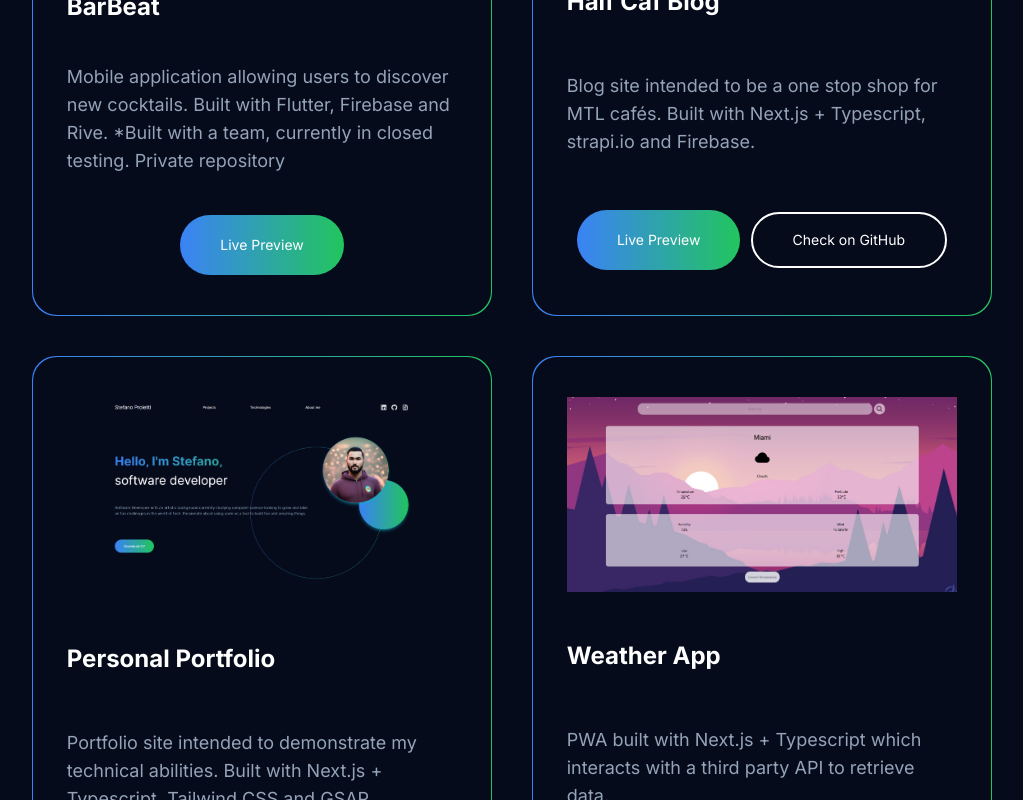
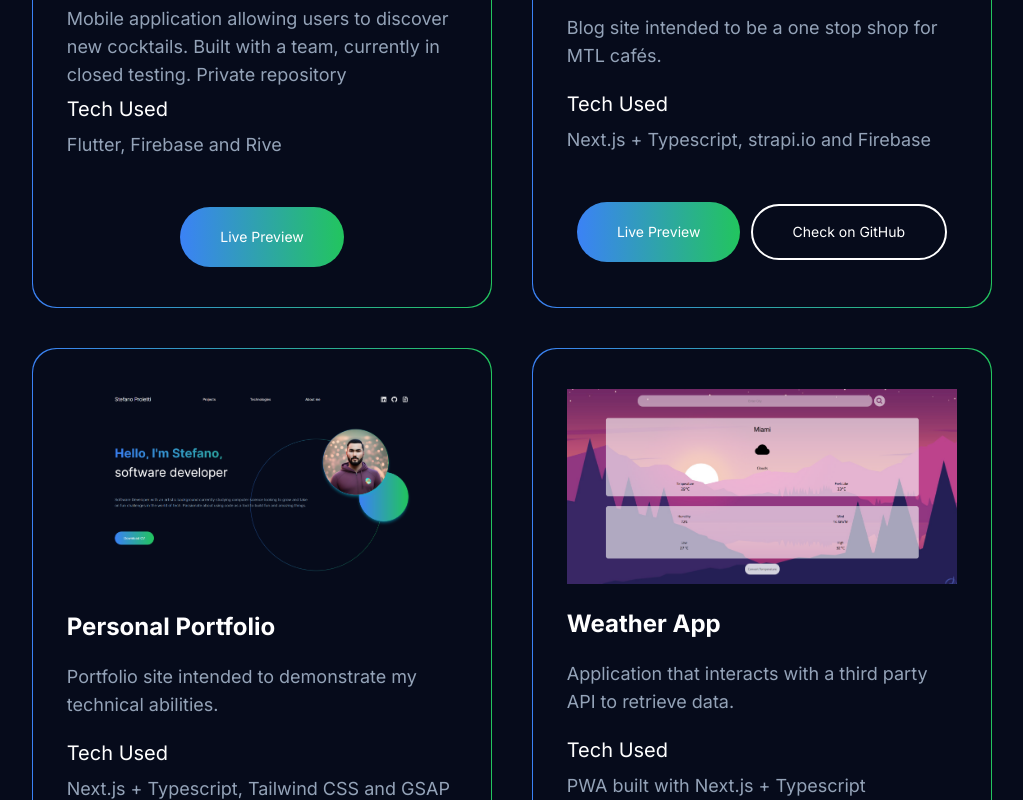
Before and after one commit to stefanomusicman/personal_portfolio_v2, a Next.js app: page / in a window 1280 px wide. Shown: the part 1200-2000 px from the top of the page, without its empty margins (128-1151 px from the left). Built offline with nearby package versions, Linux system fonts and the light colour scheme.

Commit message:
added tech section to projects

```diff
--- a/components/Projects.tsx
+++ b/components/Projects.tsx
@@ -19,6 +19,7 @@ const Projects = () => {
                         id={item.id}
                         title={item.title}
                         img={item.img}
+                        tech={item.tech}
                         description={item.description}
                         showDemoLink={item.showDemoLink}
                         showCodeLink={item.showCodeLink}
@@ -33,7 +34,7 @@ export default Projects;
 
 //-------------------------------------------------------------------------
 
-const ProjectCard: React.FC<CardInfo> = ({ id, title, img, description, showDemoLink, showCodeLink, demoLink, codeLink }) => {
+const ProjectCard: React.FC<CardInfo> = ({ id, title, img, tech, description, showDemoLink, showCodeLink, demoLink, codeLink }) => {
     const cardRef: any = useRef();
 
     useEffect(() => {
@@ -59,9 +60,13 @@ const ProjectCard: React.FC<CardInfo> = ({ id, title, img, description, showDemo
                 rounded-3xl">
                 <div className='w-11/12 flex flex-col justify-center items-start'>
                     <Image className='pt-6' alt='image' src={`${img}`} width={610} height={500} />
-                    <h1 className='py-12 w-full text-2xl font-bold'>{title}</h1>
+                    <h1 className='pt-6 w-full text-2xl font-bold'>{title}</h1>
                     <div className='w-full flex justify-start items-center h-24'>
                         <p className="text-slate-400 text-sm lg:text-lg">{description}</p>
+                    </div>
+                    <div className='w-full flex flex-col justify-center items-start'>
+                        <h3 className='text-xl pb-2'>Tech Used</h3>
+                        <p className="text-slate-400 text-sm lg:text-lg">{tech}</p>
                     </div>
                     <div className='w-full pt-12 pb-6 flex justify-evenly items-center'>
                         {showDemoLink && <Link target='_blank' href={`${demoLink}`}>
@@ -105,6 +110,7 @@ type CardInfo = {
     id: number,
     title: String,
     img: String,
+    tech: String,
     description: String,
     showDemoLink: Boolean,
     showCodeLink: Boolean,
@@ -117,7 +123,8 @@ const projectInfo: CardInfo[] = [
         id: 1,
         title: 'BarBeat',
         img: '/barbeat.png',
-        description: 'Mobile application allowing users to discover new cocktails. Built with Flutter, Firebase and Rive. *Built with a team, currently in closed testing. Private repository',
+        tech: 'Flutter, Firebase and Rive',
+        description: 'Mobile application allowing users to discover new cocktails. Built with a team, currently in closed testing. Private repository',
         showDemoLink: true,
         showCodeLink: false,
         demoLink: 'https://barbeat.net/',
@@ -127,7 +134,8 @@ const projectInfo: CardInfo[] = [
         id: 2,
         title: 'Half Caf Blog',
         img: '/half_caf_blog.png',
-        description: 'Blog site intended to be a one stop shop for MTL cafés. Built with Next.js + Typescript, strapi.io and Firebase.',
+        tech: 'Next.js + Typescript, strapi.io and Firebase',
+        description: 'Blog site intended to be a one stop shop for MTL cafés.',
         showDemoLink: true,
         showCodeLink: true,
         demoLink: 'https://www.halfcafblog.com/',
@@ -137,7 +145,8 @@ const projectInfo: CardInfo[] = [
         id: 3,
         title: 'Personal Portfolio',
         img: '/personal_portfolio_2.png',
-        description: 'Portfolio site intended to demonstrate my technical abilities. Built with Next.js + Typescript, Tailwind CSS and GSAP.',
+        tech: 'Next.js + Typescript, Tailwind CSS and GSAP',
+        description: 'Portfolio site intended to demonstrate my technical abilities.',
         showDemoLink: false,
         showCodeLink: true,
         demoLink: '',
@@ -147,7 +156,8 @@ const projectInfo: CardInfo[] = [
         id: 4,
         title: 'Weather App',
         img: '/weather_app.png',
-        description: 'PWA built with Next.js + Typescript which interacts with a third party API to retrieve data.',
+        tech: 'PWA built with Next.js + Typescript',
+        description: 'Application that interacts with a third party API to retrieve data.',
         showDemoLink: true,
         showCodeLink: true,
         demoLink: 'https://food-order-app-d8cc7.web.app/',
```
